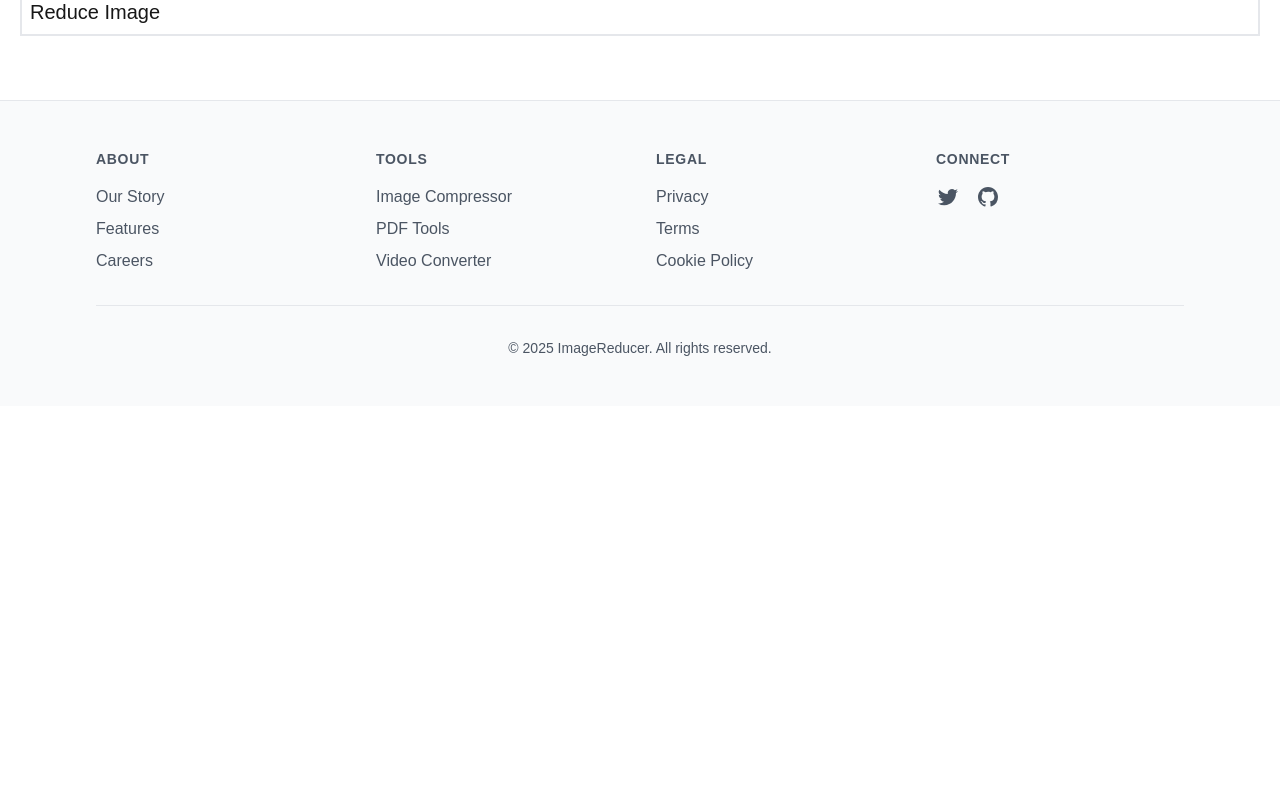
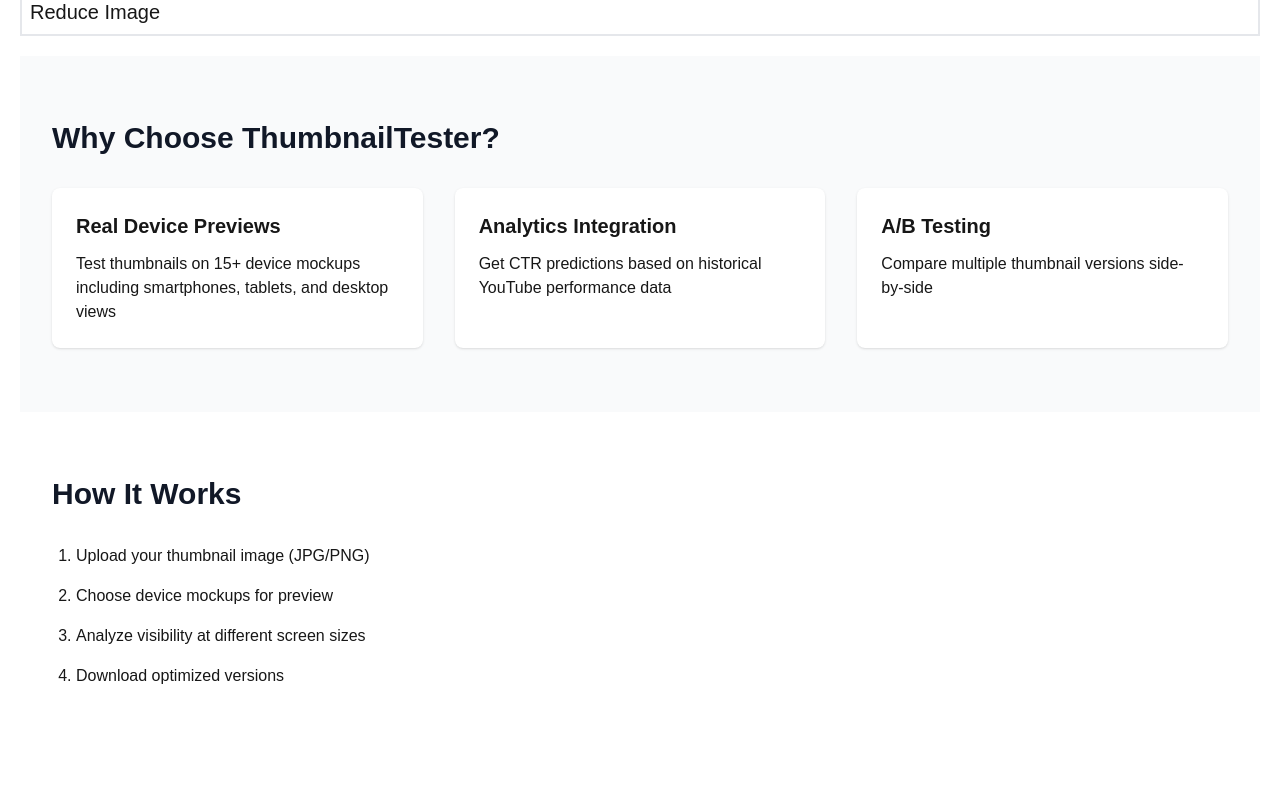
Before and after one commit to soloprime9/YouTube-Thumbnail-Tester, a Next.js app: page / in a window 1280 px wide. Shown: the part 320-1120 px from the top of the page. Before the commit the page ends 800 px from the top, so only its background shows below. Built offline with nearby package versions, Linux system fonts and the light colour scheme.

Commit message:
Update page.js

```diff
--- a/src/app/page.js
+++ b/src/app/page.js
@@ -60,6 +60,44 @@
         <a href="https://reduceimages-sigma.vercel.app/">Reduce Image</a>
 
       </form>
+
+
+            <section className="py-16 bg-gray-50 mt-5">
+  <div className="max-w-7xl mx-auto px-4 sm:px-6 lg:px-8">
+    <h2 className="text-3xl font-bold text-gray-900 mb-8">Why Choose ThumbnailTester?</h2>
+
+    <div className="grid md:grid-cols-3 gap-8">
+      <div className="bg-white p-6 rounded-lg shadow">
+        <h3 className="text-xl font-semibold mb-3">Real Device Previews</h3>
+        <p>Test thumbnails on 15+ device mockups including smartphones, tablets, and desktop views</p>
+      </div>
+
+      <div className="bg-white p-6 rounded-lg shadow">
+        <h3 className="text-xl font-semibold mb-3">Analytics Integration</h3>
+        <p>Get CTR predictions based on historical YouTube performance data</p>
+      </div>
+
+      <div className="bg-white p-6 rounded-lg shadow">
+        <h3 className="text-xl font-semibold mb-3">A/B Testing</h3>
+        <p>Compare multiple thumbnail versions side-by-side</p>
+      </div>
+    </div>
+  </div>
+</section>
+
+<section className="py-16">
+  <div className="max-w-7xl mx-auto px-4 sm:px-6 lg:px-8">
+    <h2 className="text-3xl font-bold text-gray-900 mb-8">How It Works</h2>
+    <div className="prose max-w-none">
+      <ol className="list-decimal pl-6">
+        <li className="mb-4">Upload your thumbnail image (JPG/PNG)</li>
+        <li className="mb-4">Choose device mockups for preview</li>
+        <li className="mb-4">Analyze visibility at different screen sizes</li>
+        <li className="mb-4">Download optimized versions</li>
+      </ol>
+    </div>
+  </div>
+</section>
     </div>
   )
 
```
